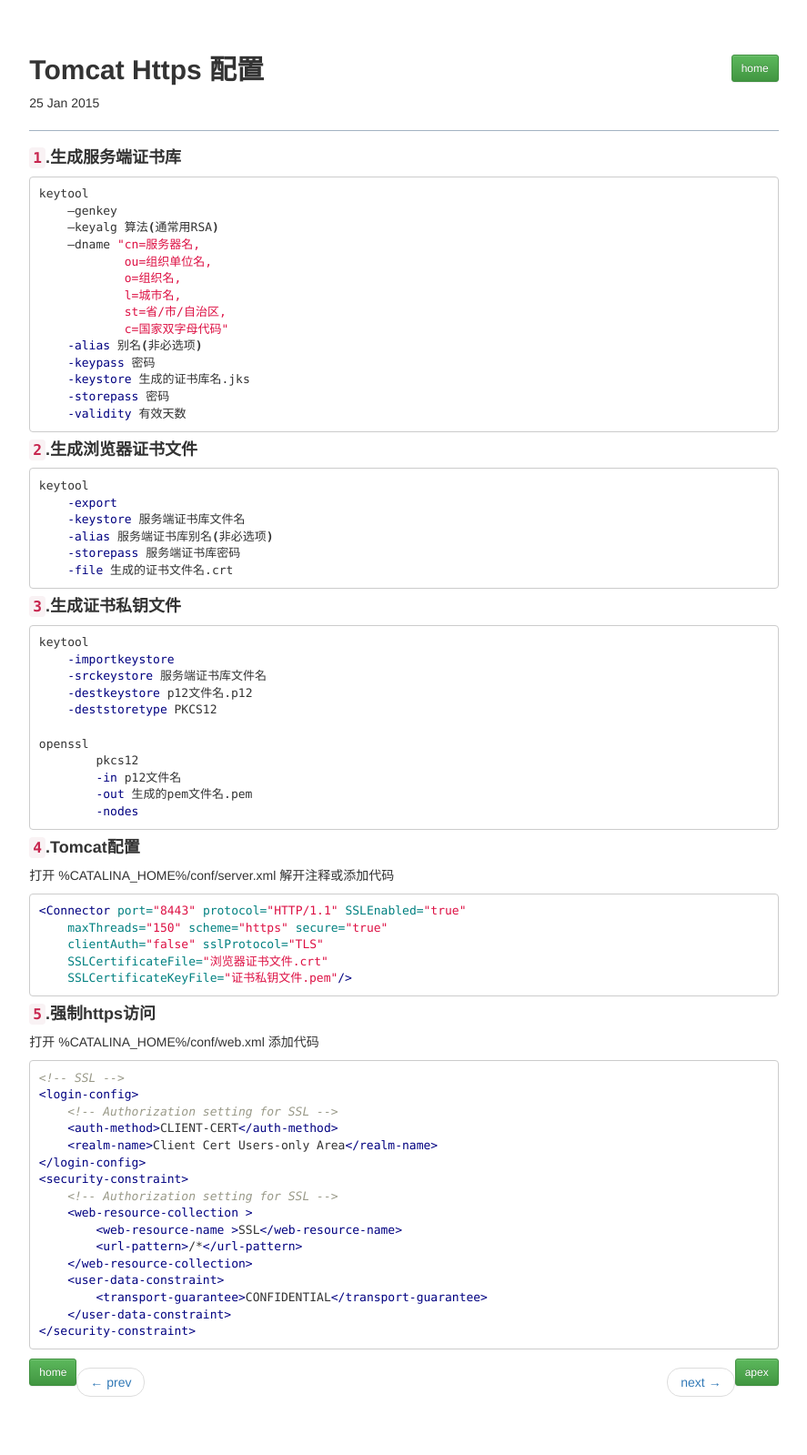
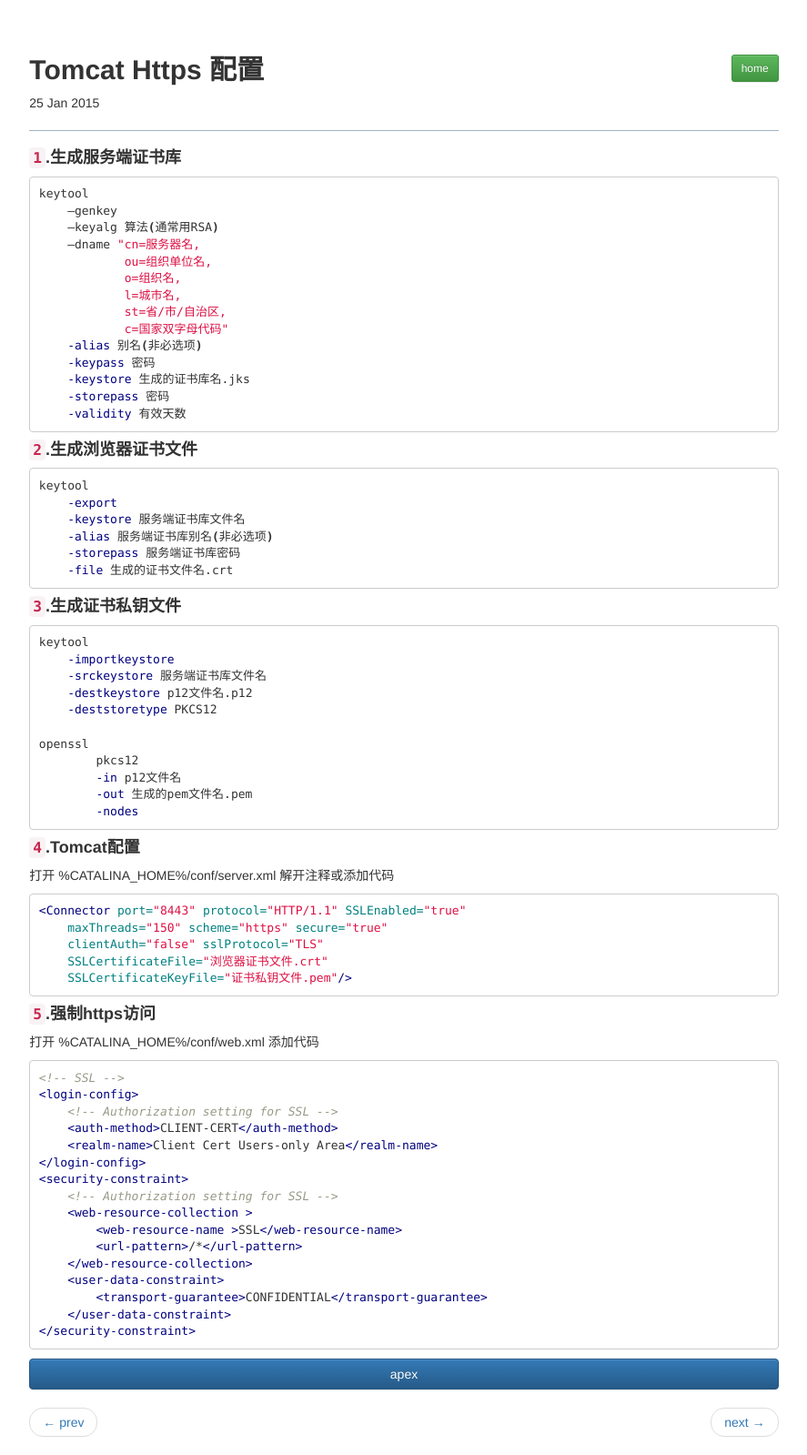
Before and after one commit to bit-ranger/blog, a Jekyll site: the page built from _posts/2015-01-25-tomcat-https.md, in a window 1280 px wide. Shown: the whole page at 91% size, without its empty margins (196-1083 px from the left). Built offline with Jekyll 4.4.1, drawn with Linux system fonts in a browser that asks for light colours; nearby versions of some CDN libraries; Markdown is read by kramdown in place of the engine named in the settings; before the commit the page ends 1555 px from its top, so only the background shows below that.

Commit message:
Update default.html

```diff
--- a/_layouts/default.html
+++ b/_layouts/default.html
@@ -24,8 +24,7 @@
 	                {{ content }}
 	            </div>
 	            <div class="text-center">
-	            	<a href="/" class="btn btn-success btn-sm float-left"> home </a>
-	            	<a href="#" class="btn btn-success btn-sm float-right"> apex </a>
+	            	<a href="#" class="btn btn-primary btn-block"> apex </a>
 	            </div>
                     <nav>
                         <ul class="pager">
```
